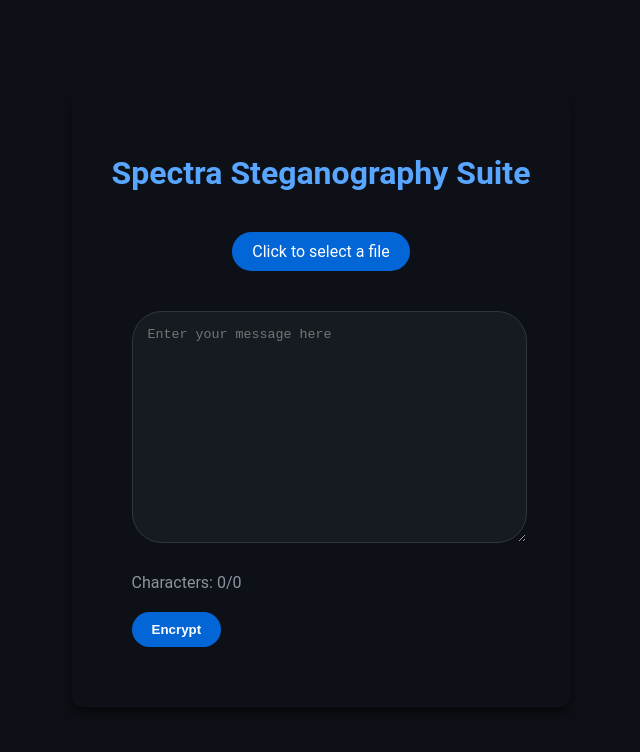
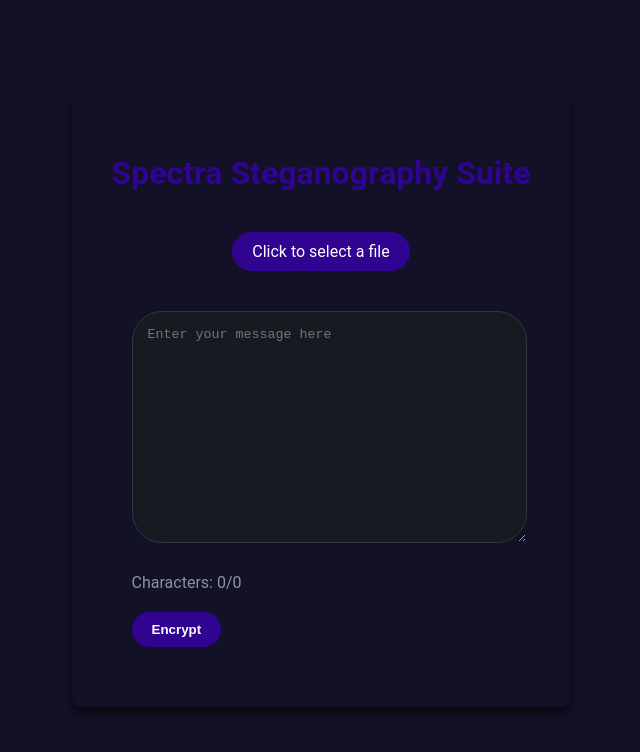
Before and after one commit to Daniel-Santiago-Acosta-1013/Spectra, a React (Vite) app: page / in a window 1280 px wide. Shown: the top 752 px of the page, without its empty margins (319-959 px from the left). Built offline with nearby package versions, Linux system fonts and the light colour scheme; the HTML template or start-up script is replaced by a standard one.

Commit message:
[init] Update background colors in styles

```diff
--- a/src/components/EncryptButton/EncryptButton.scss
+++ b/src/components/EncryptButton/EncryptButton.scss
@@ -1,5 +1,5 @@
 .EncryptButton {
-    background-color: #0366d6;
+    background-color: #300390;
     color: white;
     border: none;
     padding: 10px 20px;
@@ -10,7 +10,8 @@
     transition: background-color 0.3s ease;
 
     &:hover {
-        background-color: #0056b3;
+        background-color: #300390;
+        filter: brightness(90%);
         transform: scale(1.05);
     }
 }
--- a/src/components/MediaInput/MediaInput.scss
+++ b/src/components/MediaInput/MediaInput.scss
@@ -8,7 +8,7 @@
 
     .file-upload-label {
         display: inline-block;
-        background-color: #0366d6;
+        background-color: #300390;
         color: #fff;
         padding: 10px 20px;
         border-radius: 30px;
@@ -16,7 +16,8 @@
         transition: background-color 0.3s ease;
 
         &:hover {
-            background-color: #0056b3;
+            background-color: #300390;
+            filter: brightness(90%);
         }
     }
 
--- a/src/components/SteganographyForm/SteganographyForm.scss
+++ b/src/components/SteganographyForm/SteganographyForm.scss
@@ -1,5 +1,5 @@
 .SteganographyForm {
-    background-color: #0d1117;
+    background-color: #131127;
     padding: 20px;
     border-radius: 10px;
     color: #f0f6fc;
--- a/src/styles/App.scss
+++ b/src/styles/App.scss
@@ -2,7 +2,7 @@ body {
     font-family: 'Roboto', sans-serif;
     margin: 0;
     padding: 0;
-    background-color: #0d1117;
+    background-color: #131127;
 }
 
 .App {
--- a/src/views/SteganographyView/SteganographyView.scss
+++ b/src/views/SteganographyView/SteganographyView.scss
@@ -1,5 +1,5 @@
 .SteganographyView {
-    background-color: #0d1117;
+    background-color: #131127;
     color: #f0f6fc;
     padding: 40px;
     border-radius: 10px;
@@ -8,7 +8,7 @@
     box-shadow: 0 6px 12px rgba(0, 0, 0, 0.6);
 
     h1 {
-        color: #58a6ff;
+        color: #300390;
         text-align: center;
         margin-bottom: 40px;
         font-size: 2em;
--- a/vite.config.ts
+++ b/vite.config.ts
@@ -12,7 +12,7 @@ export default defineConfig({
         name: 'Spectra Steganography Suite',
         short_name: 'Spectra',
         description: 'Spectra Steganography Suite',
-        theme_color: '#ffffff',
+        theme_color: '#131127',
         icons: [
           {
             src: 'spectra-icon.svg',
@@ -27,7 +27,7 @@ export default defineConfig({
         ],
         start_url: '/',
         display: 'standalone',
-        background_color: '#ffffff'
+        background_color: '#131127'
       },
     }),
   ],
```
